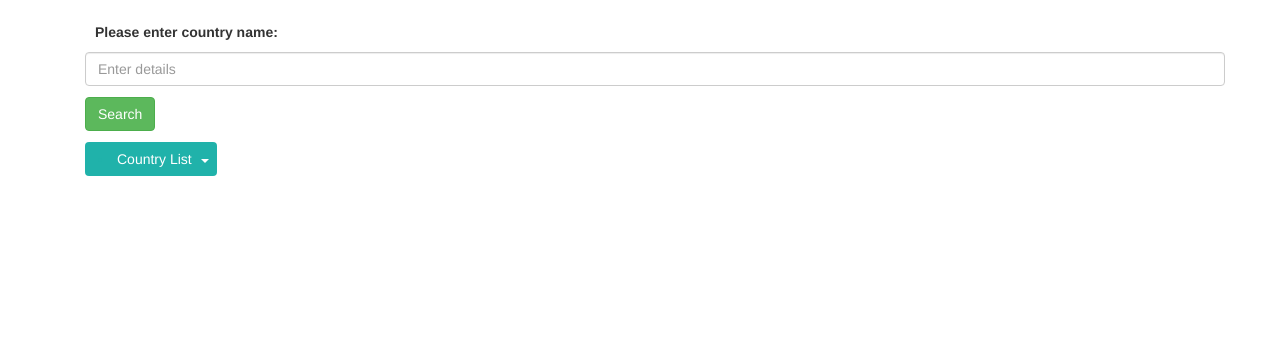
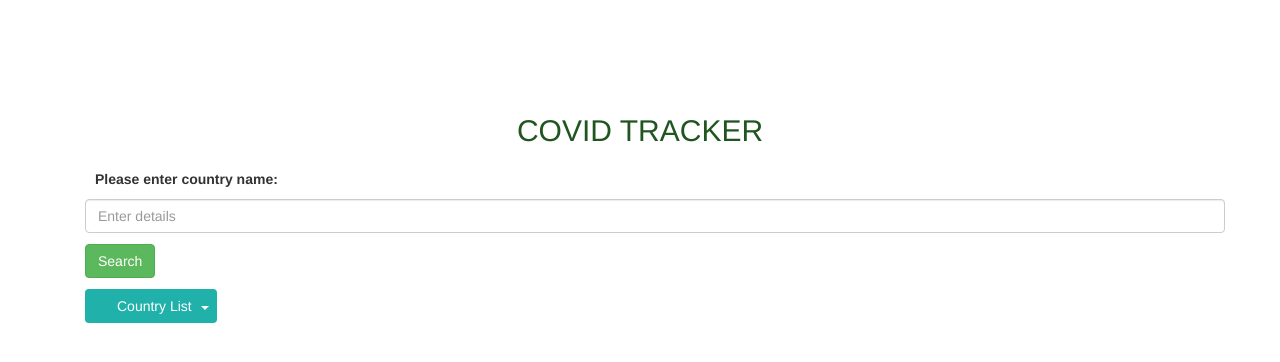
Before and after one commit to varshinikumar24/covidtracker, an Angular app: page / in a window 1280 px wide. Shown: the top 362 px of the page. Built offline with nearby package versions, Linux system fonts and the light colour scheme; no server answers.

Commit message:
validation added

```diff
--- a/src/app/display-input/display-input.component.html
+++ b/src/app/display-input/display-input.component.html
@@ -1,5 +1,5 @@
 
-<h2>{{ datas$.country }}</h2>
+<h2>{{ datas$.country }} <img src="{{(datas$.countryInfo).flag}}" alt=""> </h2>
 <div class="container">
 
   <div class="row">
@@ -7,6 +7,7 @@
 
 
       <form >
+
         <table>
        <tr>
            <td><h4> <strong class="side">Country name: </strong></h4></td>
--- a/src/app/display-input/display-input.component.scss
+++ b/src/app/display-input/display-input.component.scss
@@ -20,3 +20,7 @@ h2{
     margin: 2%;
     text-align: center;
 }
+img{
+    align-items: center;
+    width: 5%;
+}
--- a/src/app/obtain-input/obtain-input.component.html
+++ b/src/app/obtain-input/obtain-input.component.html
@@ -1,3 +1,4 @@
+<h2>COVID TRACKER</h2>
 <div class="container">
     <div class="row">
     <div class="col-md-12 form-container" >
@@ -5,9 +6,10 @@
        <div class="form-group">
            <label style="margin:10px;" >Please enter country name: </label>
             <input type="text" placeholder="Enter details" class="form-control" name="countryName"
-              formControlName="country" [(ngModel)]="countryName">
+              formControlName="country" [(ngModel)]="countryName" >
+              <p class="help" *ngIf="nameLettersCount() && diseaseForm.controls['country'].touched">Please enter atleast four letters</p>
 
-            <button  type="submit" routerLink="/display/{{countryName}}" class="btn btn-success" >Search</button> <br>
+              <button  type="submit" routerLink="/display/{{countryName}}" class="btn btn-success" >Search</button> <br>
             <div class="btn  list" >
               <li class="dropdown " appDropdown>
                   <a  class="dropdown-toggle" role="button">Country List <span class="caret" style="margin-left: 5%;"></span></a>
--- a/src/app/obtain-input/obtain-input.component.scss
+++ b/src/app/obtain-input/obtain-input.component.scss
@@ -14,3 +14,12 @@
 .caret{
  margin-left: 2%;
 }
+h2{
+    text-align: center;
+    margin: 10% 0 0 0;
+    color: rgb(32, 85, 32);
+}
+.help{
+    color:red;
+    margin-top:10px;
+}
--- a/src/app/obtain-input/obtain-input.component.ts
+++ b/src/app/obtain-input/obtain-input.component.ts
@@ -27,10 +27,17 @@ export class ObtainInputComponent implements OnInit {
       data => this.datas$ = data
     );
   }
-
+  nameLettersCount(){
+    console.log((this.diseaseForm.value.country).length);
+    if((this.diseaseForm.value.country.length)<=3){
+      return true;
+    }
+  }
 
   onSubmit(name :string){
+
     this.diseaseForm.get('country').setValue(this.trackingForm.value.country);;
     //this.router.navigateByUrl("/details/"+name);
+
   }
 }
```
